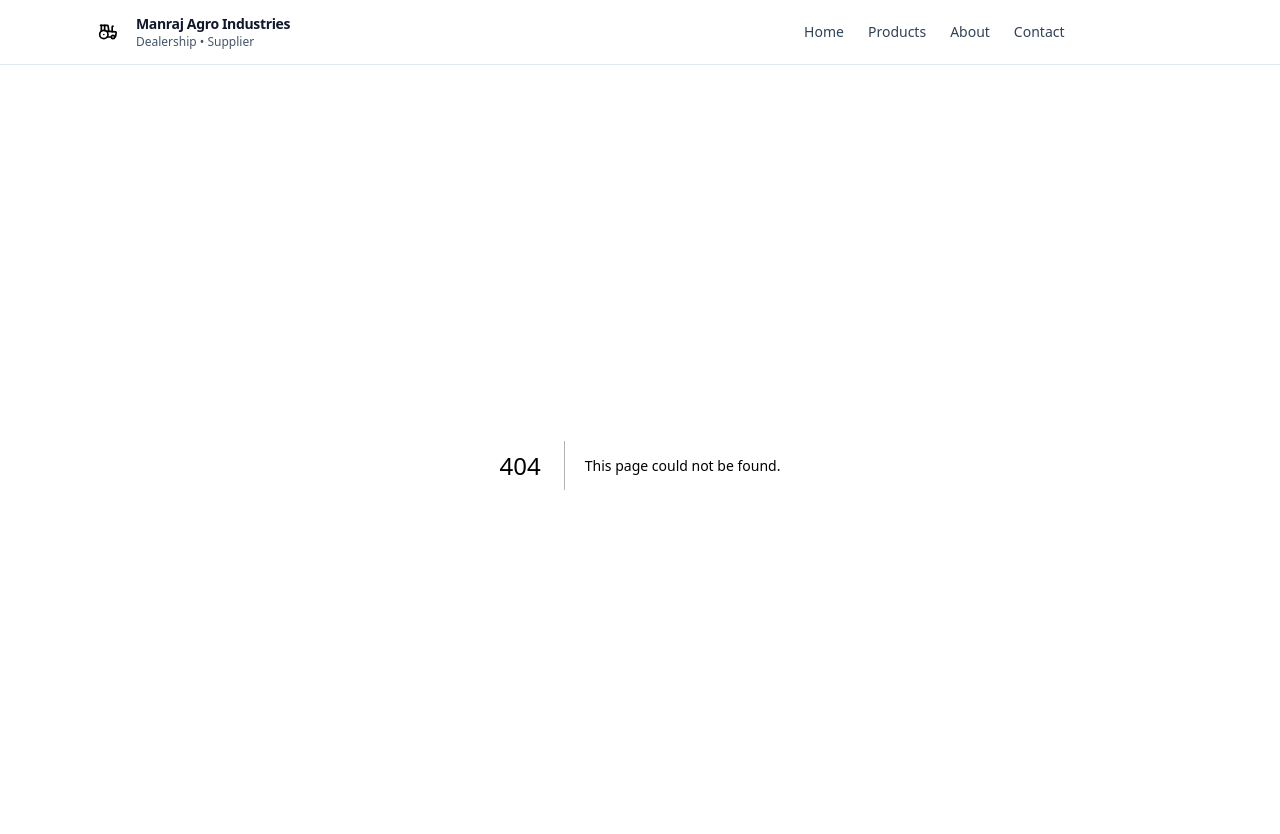
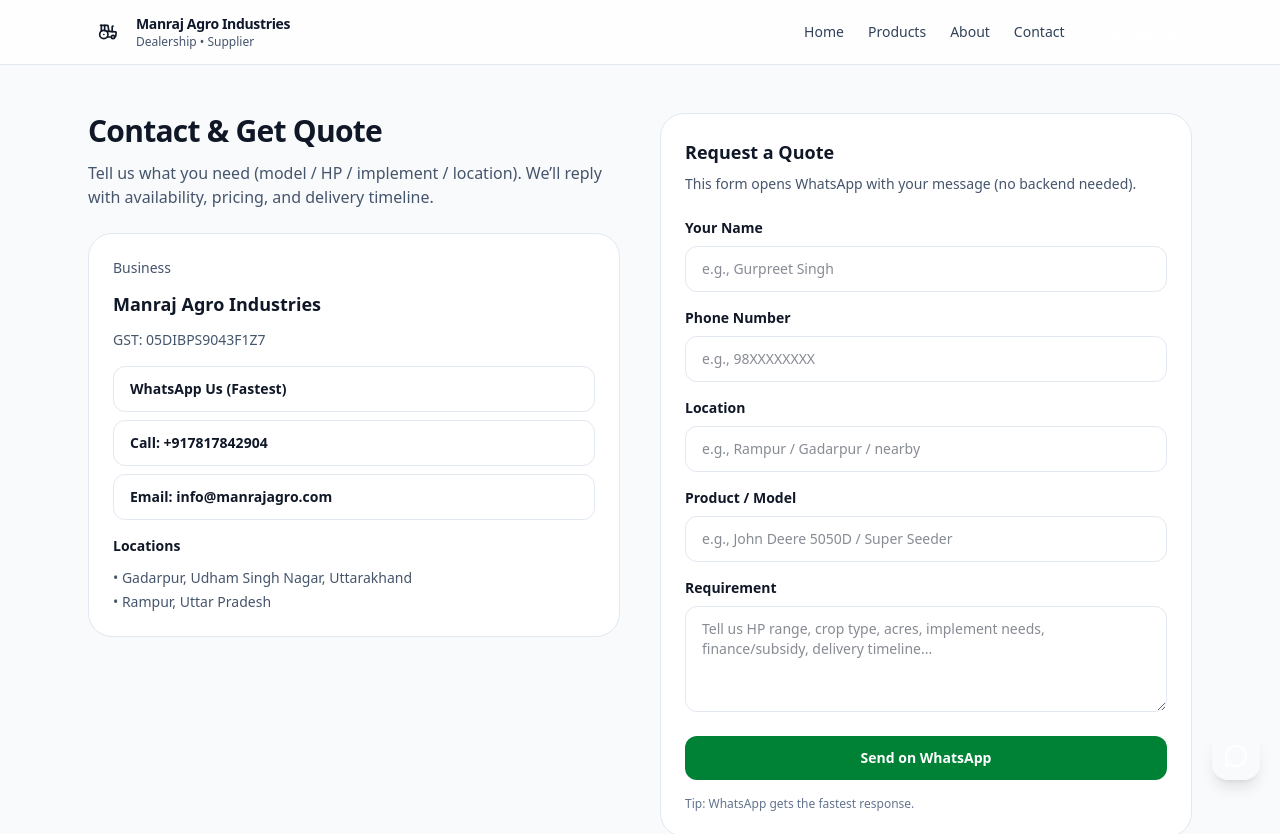
Before and after one commit to GurmanKD/manraj-agro, a Next.js app in the folder manraj-agro/: page /contact in a window 1280 px wide. Before the commit this address had no page. Shown: the top 834 px of the page. Built offline with nearby package versions, Linux system fonts and the light colour scheme.

Commit message:
feat: add contact page with client quote form

```diff
--- a/manraj-agro/package.json
+++ b/manraj-agro/package.json
@@ -9,6 +9,7 @@
     "lint": "eslint"
   },
   "dependencies": {
+    "clsx": "^2.1.1",
     "lucide-react": "^0.562.0",
     "next": "16.1.1",
     "react": "^19.2.3",
--- /dev/null
+++ b/manraj-agro/src/app/contact/page.tsx
@@ -0,0 +1,77 @@
+import { Container } from "@/components/ui/container";
+import { QuoteForm } from "@/components/site/quote-form";
+import { siteConfig } from "@/lib/site";
+import { makeWhatsAppLink } from "@/lib/whatsapp";
+
+export const metadata = {
+  title: "Contact | Manraj Agro Industries",
+  description:
+    "Contact Manraj Agro Industries for tractors, harvesters and farm implements. Get a fast quote on WhatsApp.",
+};
+
+export default function ContactPage() {
+  const waLink = makeWhatsAppLink(
+    siteConfig.whatsapp.number,
+    siteConfig.whatsapp.defaultMessage
+  );
+
+  return (
+    <div className="py-12">
+      <Container>
+        <div className="grid gap-10 lg:grid-cols-2">
+          <div>
+            <h1 className="text-3xl font-extrabold tracking-tight">
+              Contact & Get Quote
+            </h1>
+            <p className="mt-3 max-w-xl text-slate-600">
+              Tell us what you need (model / HP / implement / location). We’ll
+              reply with availability, pricing, and delivery timeline.
+            </p>
+
+            <div className="mt-6 space-y-3 rounded-3xl border border-slate-200 bg-white p-6">
+              <div className="text-sm text-slate-600">Business</div>
+              <div className="text-lg font-bold">{siteConfig.name}</div>
+              <div className="text-sm text-slate-600">
+                GST: <span className="font-medium">{siteConfig.gst}</span>
+              </div>
+
+              <div className="mt-4 grid gap-2 text-sm">
+                <a
+                  className="rounded-xl border border-slate-200 px-4 py-3 font-semibold hover:bg-slate-50"
+                  href={waLink}
+                  target="_blank"
+                  rel="noreferrer"
+                >
+                  WhatsApp Us (Fastest)
+                </a>
+
+                <a
+                  className="rounded-xl border border-slate-200 px-4 py-3 font-semibold hover:bg-slate-50"
+                  href={`tel:${siteConfig.phone}`}
+                >
+                  Call: {siteConfig.phone}
+                </a>
+
+                <a
+                  className="rounded-xl border border-slate-200 px-4 py-3 font-semibold hover:bg-slate-50"
+                  href={`mailto:${siteConfig.email}`}
+                >
+                  Email: {siteConfig.email}
+                </a>
+              </div>
+
+              <div className="mt-4 text-sm font-semibold">Locations</div>
+              <ul className="mt-2 space-y-1 text-sm text-slate-600">
+                {siteConfig.locations.map((loc) => (
+                  <li key={loc}>• {loc}</li>
+                ))}
+              </ul>
+            </div>
+          </div>
+
+          <QuoteForm />
+        </div>
+      </Container>
+    </div>
+  );
+}
--- a/manraj-agro/src/app/layout.tsx
+++ b/manraj-agro/src/app/layout.tsx
@@ -1,6 +1,7 @@
 import "./globals.css";
 import { Navbar } from "@/components/site/navbar";
 import { Footer } from "@/components/site/footer";
+import { WhatsAppFab } from "@/components/site/whatsapp-fab";
 
 export default function RootLayout({
   children,
@@ -12,6 +13,7 @@
       <body className="min-h-screen bg-gray-50 text-gray-900 antialiased">
         <Navbar />
         <main className="min-h-[70vh]">{children}</main>
+        <WhatsAppFab />
         <Footer />
       </body>
     </html>
--- /dev/null
+++ b/manraj-agro/src/components/site/quote-form.tsx
@@ -0,0 +1,101 @@
+"use client";
+
+import { siteConfig } from "@/lib/site";
+import { makeWhatsAppLink } from "@/lib/whatsapp";
+
+export function QuoteForm() {
+  return (
+    <div className="rounded-3xl border border-slate-200 bg-white p-6">
+      <div className="text-lg font-bold">Request a Quote</div>
+      <p className="mt-2 text-sm text-slate-600">
+        This form opens WhatsApp with your message (no backend needed).
+      </p>
+
+      <form
+        className="mt-6 grid gap-4"
+        onSubmit={(e) => {
+          e.preventDefault();
+          const form = e.currentTarget;
+          const data = new FormData(form);
+
+          const name = (data.get("name") as string) || "";
+          const phone = (data.get("phone") as string) || "";
+          const location = (data.get("location") as string) || "";
+          const product = (data.get("product") as string) || "";
+          const message = (data.get("message") as string) || "";
+
+          const composed = [
+            `Hello ${siteConfig.name}, I want a quote.`,
+            name ? `Name: ${name}` : null,
+            phone ? `Phone: ${phone}` : null,
+            location ? `Location: ${location}` : null,
+            product ? `Product/Model: ${product}` : null,
+            message ? `Requirement: ${message}` : null,
+          ]
+            .filter(Boolean)
+            .join("\n");
+
+          const url = makeWhatsAppLink(siteConfig.whatsapp.number, composed);
+          window.open(url, "_blank", "noopener,noreferrer");
+        }}
+      >
+        <div className="grid gap-2">
+          <label className="text-sm font-semibold">Your Name</label>
+          <input
+            name="name"
+            className="rounded-xl border border-slate-200 px-4 py-3 text-sm outline-none focus:ring-2 focus:ring-green-700/30"
+            placeholder="e.g., Gurpreet Singh"
+          />
+        </div>
+
+        <div className="grid gap-2">
+          <label className="text-sm font-semibold">Phone Number</label>
+          <input
+            name="phone"
+            className="rounded-xl border border-slate-200 px-4 py-3 text-sm outline-none focus:ring-2 focus:ring-green-700/30"
+            placeholder="e.g., 98XXXXXXXX"
+          />
+        </div>
+
+        <div className="grid gap-2">
+          <label className="text-sm font-semibold">Location</label>
+          <input
+            name="location"
+            className="rounded-xl border border-slate-200 px-4 py-3 text-sm outline-none focus:ring-2 focus:ring-green-700/30"
+            placeholder="e.g., Rampur / Gadarpur / nearby"
+          />
+        </div>
+
+        <div className="grid gap-2">
+          <label className="text-sm font-semibold">Product / Model</label>
+          <input
+            name="product"
+            className="rounded-xl border border-slate-200 px-4 py-3 text-sm outline-none focus:ring-2 focus:ring-green-700/30"
+            placeholder="e.g., John Deere 5050D / Super Seeder"
+          />
+        </div>
+
+        <div className="grid gap-2">
+          <label className="text-sm font-semibold">Requirement</label>
+          <textarea
+            name="message"
+            rows={4}
+            className="rounded-xl border border-slate-200 px-4 py-3 text-sm outline-none focus:ring-2 focus:ring-green-700/30"
+            placeholder="Tell us HP range, crop type, acres, implement needs, finance/subsidy, delivery timeline..."
+          />
+        </div>
+
+        <button
+          type="submit"
+          className="mt-2 rounded-xl bg-green-700 px-5 py-3 text-sm font-semibold text-white hover:opacity-95"
+        >
+          Send on WhatsApp
+        </button>
+
+        <p className="text-xs text-slate-500">
+          Tip: WhatsApp gets the fastest response.
+        </p>
+      </form>
+    </div>
+  );
+}
--- /dev/null
+++ b/manraj-agro/src/lib/site.ts
@@ -0,0 +1,15 @@
+export const siteConfig = {
+  name: "Manraj Agro Industries",
+  gst: "05DIBPS9043F1Z7",
+  phone: "+917817842904",
+  email: "info@manrajagro.com",
+  locations: [
+    "Gadarpur, Udham Singh Nagar, Uttarakhand",
+    "Rampur, Uttar Pradesh",
+  ],
+  whatsapp: {
+    number: "91", // no + sign, just countrycode+number
+    defaultMessage:
+      "Hello Manraj Agro Industries, I want a quote for agricultural machinery. Please contact me.",
+  },
+};
--- /dev/null
+++ b/manraj-agro/src/lib/whatsapp.ts
@@ -0,0 +1,4 @@
+export function makeWhatsAppLink(phoneE164NoPlus: string, message: string) {
+  const text = encodeURIComponent(message);
+  return `https://wa.me/${phoneE164NoPlus}?text=${text}`;
+}
```
Also changed, not shown: 1 other file (tests, documents, lock files or other folders).
